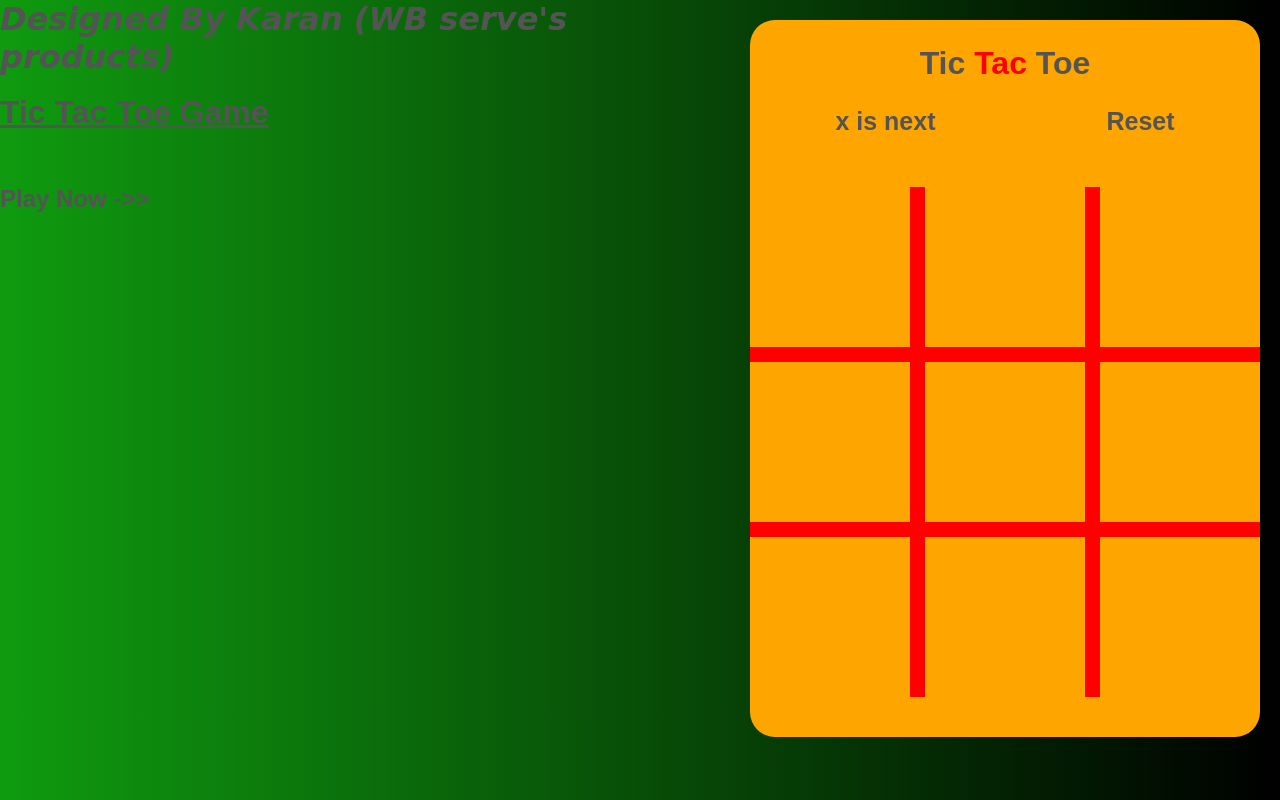
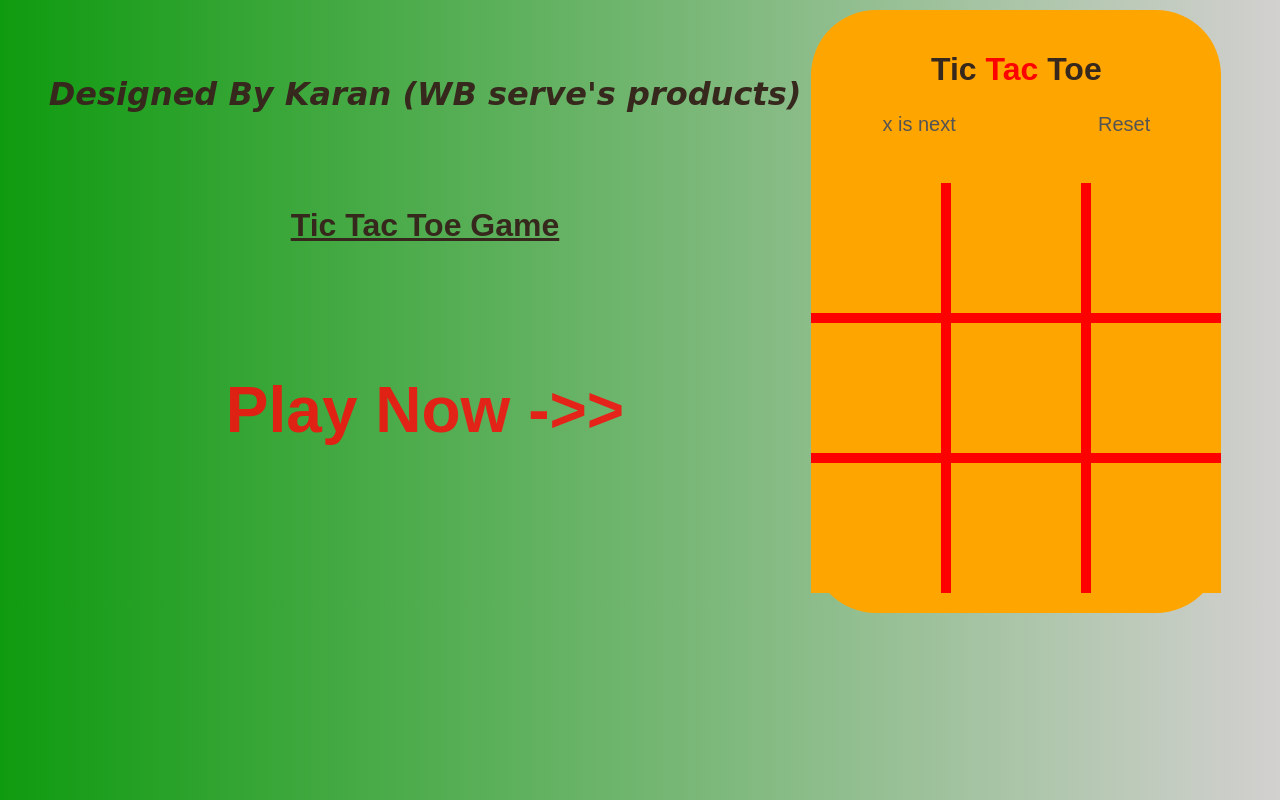
Before and after one commit to wolfex-07/tictactoe_game, a PHP site: page / in a window 1280 px wide. Run offline with PHP 8.4, Linux system fonts and the light colour scheme.

Commit message:
Update style.css

```diff
--- a/style.css
+++ b/style.css
@@ -10,10 +10,25 @@ body {
   display: flex;
   font-family: sans-serif;
   justify-content: center;
-  background: #000000;  /* fallback for old browsers */
-  background: -webkit-linear-gradient(to right, #0f9b0f, #000000);  /* Chrome 10-25, Safari 5.1-6 */
-  background: linear-gradient(to right, #0f9b0f, #000000); /* W3C, IE 10+/ Edge, Firefox 16+, Chrome 26+, Opera 12+, Safari 7+ */
+  background: #32bee0;  /* fallback for old browsers */
+  background: -webkit-linear-gradient(to right, #0f9b0f, #dbcfcf);  /* Chrome 10-25, Safari 5.1-6 */
+  background: linear-gradient(to right, #0f9b0f, #d3d0d0); /* W3C, IE 10+/ Edge, Firefox 16+, Chrome 26+, Opera 12+, Safari 7+ */
 
+
+}
+h1{
+  text-align:center ;
+  color: rgb(54, 40, 28);
+  font-size: 200%;
+  padding-top: 10%;
+
+}
+h2{
+  text-align:center ;
+  color: rgba(247, 14, 14, 0.87);
+  font-size: 200%;
+  padding-top: 10%;
+ font-size: 400%;
 
 }
 
@@ -21,11 +36,12 @@ body {
   height: 100%;
 
   background: orange;
-  padding-top: 25px;
+  padding-top: 0px;
+  align-self: center;
 
-  margin: 20px;
+  margin: 10px;
   /* padding: 50px; */
-  border-radius: 25px;
+  border-radius: 65px;
 }
 
 .title {
@@ -39,10 +55,10 @@ body {
 .status-action {
   display: flex;
   margin-top: 25px;
-  font-size: 25px;
+  font-size: 20px;
   justify-content: space-around;
   height: 30px;
-  font-weight: 600;
+  font-weight: 300;
 }
 
 #upercase{
@@ -66,8 +82,8 @@ body {
   display: grid;
   grid-template-columns: repeat(3, 1fr);
   grid-template-rows: repeat(3, 1fr);
-  grid-gap: 15px;
-  margin-top: 50px;
+  grid-gap: 10px;
+  margin-top: 40px;
 }
 
 .game-cell {
@@ -76,8 +92,8 @@ body {
   justify-content: center;
   align-items: center;
   cursor: pointer;
-  height: 160px;
-  width: 160px;
+  height: 130px;
+  width: 130px;
 }
 
 .x,
@@ -87,13 +103,13 @@ body {
 
 .x::after {
   content: '×';
-  font-size: 200px;
+  font-size: 100px;
 }
 
 .o::after {
   content: '○';
   color: #F2EBD3;
-  font-size: 225px;
+  font-size: 100px;
 }
 
 .won::after {
@@ -112,11 +128,11 @@ body {
   }
 
   .x::after {
-    font-size: 150px;
+    font-size: 100px;
   }
 
   .o::after {
-    font-size: 175px;
+    font-size: 105px;
   }
 }
 
@@ -136,6 +152,6 @@ body {
   }
 
   .o::after {
-    font-size: 125px;
+    font-size: 105px;
   }
 }
```
